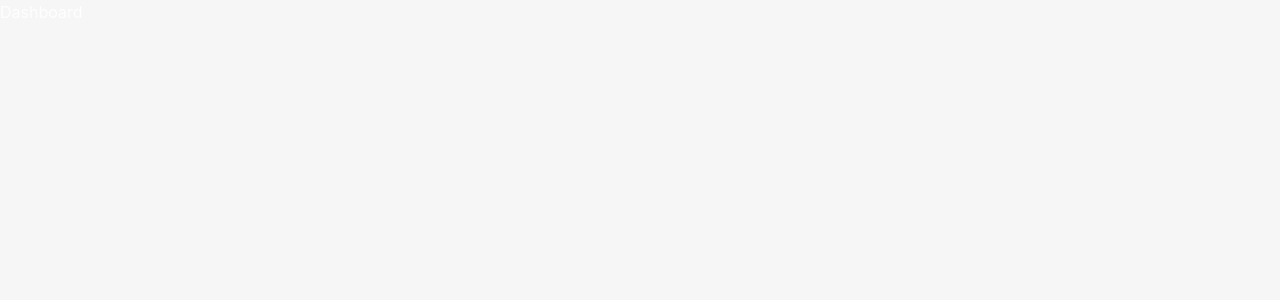
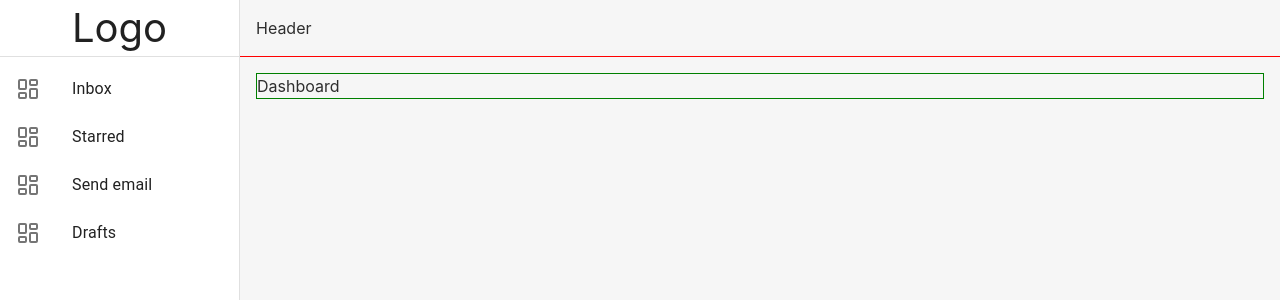
Before and after one commit to SambhajiShinde1234/saas-web-application-smart-agro, a React (Vite) app: page /dashboard in a window 1280 px wide. Shown: the top 300 px of the page. Built offline with nearby package versions, Linux system fonts and the light colour scheme.

Commit message:
update layout

```diff
--- a/src/App.jsx
+++ b/src/App.jsx
@@ -1,12 +1,20 @@
-import React from 'react';
 import { BrowserRouter as Router, Routes, Route } from 'react-router-dom';
 import Dashboard from './pages/dashboard/Dashboard';
+import Layout from './layout/layout';
 
 const App = () => {
   return (
     <Router>
       <Routes>
-        <Route exact path="/dashboard" element={<Dashboard />} />
+        <Route
+          exact
+          path="/dashboard"
+          element={
+            <Layout>
+              <Dashboard />
+            </Layout>
+          }
+        />
       </Routes>
     </Router>
   );
--- a/src/components/icons/DashboardIcon.jsx
+++ b/src/components/icons/DashboardIcon.jsx
@@ -1,5 +1,3 @@
-import React from 'react';
-
 const DashboardIcon = () => {
   return (
     <svg
@@ -9,10 +7,10 @@ const DashboardIcon = () => {
       viewBox="0 0 24 24"
       fill="none"
       stroke="currentColor"
-      stroke-width="2"
-      stroke-linecap="round"
-      stroke-linejoin="round"
-      class="lucide lucide-layout-dashboard"
+      strokeWidth="2"
+      strokeLinecap="round"
+      strokeLinejoin="round"
+      className="lucide lucide-layout-dashboard"
     >
       <rect width="7" height="9" x="3" y="3" rx="1" />
       <rect width="7" height="5" x="14" y="3" rx="1" />
--- /dev/null
+++ b/src/components/icons/HumbergureMenu.jsx
@@ -0,0 +1,22 @@
+const HumbergureMenu = () => {
+  return (
+    <svg
+      xmlns="http://www.w3.org/2000/svg"
+      width="24"
+      height="24"
+      viewBox="0 0 24 24"
+      fill="none"
+      stroke="currentColor"
+      strokeWidth="2"
+      strokeLinecap="round"
+      strokeLinejoin="round"
+      className="lucide lucide-align-justify"
+    >
+      <path d="M3 12h18" />
+      <path d="M3 18h18" />
+      <path d="M3 6h18" />
+    </svg>
+  );
+};
+
+export default HumbergureMenu;
--- a/src/index.css
+++ b/src/index.css
@@ -21,8 +21,8 @@ body {
   -moz-osx-font-smoothing: grayscale;
   font-synthesis: none;
   text-rendering: optimizeLegibility;
-  background: #f6f6f6;
-  color: rgba(255, 255, 255, 0.87);
+  background: #F6F6F6;
+  color: rgba(16, 16, 16, 0.87);
   font-family: Inter, system-ui, Avenir, Helvetica, Arial, sans-serif;
 }
 
--- a/src/layout/components/Header.jsx
+++ b/src/layout/components/Header.jsx
@@ -0,0 +1,7 @@
+const Header = () => {
+  return (
+    <span>Header</span>
+  )
+}
+
+export default Header
--- a/src/layout/components/Sidebar.jsx
+++ b/src/layout/components/Sidebar.jsx
@@ -0,0 +1,42 @@
+import {
+  Box,
+  Divider,
+  List,
+  ListItem,
+  ListItemButton,
+  ListItemIcon,
+  ListItemText,
+} from '@mui/material';
+import DashboardIcon from '../../components/icons/DashboardIcon';
+
+const Sidebar = () => {
+  return (
+    <>
+      <Box
+        sx={{
+          height: '3.5rem',
+          display: 'flex',
+          justifyContent: 'center',
+          alignItems: 'center',
+        }}
+      >
+        <span style={{ fontSize: '40px' }}>Logo</span>
+      </Box>
+      <Divider />
+      <List>
+        {['Inbox', 'Starred', 'Send email', 'Drafts'].map((text, index) => (
+          <ListItem key={text} disablePadding>
+            <ListItemButton>
+              <ListItemIcon>
+                {index % 2 === 0 ? <DashboardIcon /> : <DashboardIcon />}
+              </ListItemIcon>
+              <ListItemText primary={text} />
+            </ListItemButton>
+          </ListItem>
+        ))}
+      </List>
+    </>
+  );
+};
+
+export default Sidebar;
--- a/src/layout/layout.jsx
+++ b/src/layout/layout.jsx
@@ -1,54 +1,35 @@
-import { AppBar, Box, CssBaseline, Divider, Drawer, IconButton, Toolbar, Typography } from '@mui/material';
-import React from 'react';
+/* eslint-disable react/prop-types */
+import { useState } from 'react';
+import {
+  Box,
+  Drawer,
+  IconButton,
+  useTheme,
+  useMediaQuery,
+} from '@mui/material';
+import HumbergureMenu from '../components/icons/HumbergureMenu';
+import Header from './components/Header';
+import Sidebar from './components/Sidebar';
 
 const drawerWidth = 240;
 
+const Layout = ({ children }) => {
+  const [open, setOpen] = useState(false);
+  const theme = useTheme();
+  const isMobileScreen = useMediaQuery(theme.breakpoints.down('md'));
 
-const DrawerHeader = styled('div')(({ theme }) => ({
-  display: 'flex',
-  alignItems: 'center',
-  padding: theme.spacing(0, 1),
-  // necessary for content to be below app bar
-  ...theme.mixins.toolbar,
-  justifyContent: 'flex-end',
-}));
-
-const layout = ({ children }) => {
-    const [open, setOpen] = React.useState(false);
-
-  const handleDrawerOpen = () => {
-    setOpen(true);
-  };
-
-  const handleDrawerClose = () => {
-    setOpen(false);
+  const handleDrawerToggle = () => {
+    setOpen(!open);
   };
 
   return (
-    <Box sx={{ display: 'flex' }}>
-      <CssBaseline />
-      <AppBar position="fixed" open={open}>
-        <Toolbar>
-          <IconButton
-            color="inherit"
-            aria-label="open drawer"
-            onClick={handleDrawerOpen}
-            edge="start"
-            sx={[
-              {
-                mr: 2,
-              },
-              open && { display: 'none' },
-            ]}
-          >
-            '+'
-          </IconButton>
-          <Typography variant="h6" noWrap component="div">
-            Persistent drawer
-          </Typography>
-        </Toolbar>
-      </AppBar>
+    <Box sx={{ display: 'flex', height: '100vh' }}>
+      {/* Drawer (Sidebar) */}
       <Drawer
+        variant={isMobileScreen ? 'temporary' : 'permanent'}
+        open={open}
+        onClose={handleDrawerToggle}
+        ModalProps={{ keepMounted: true }}
         sx={{
           width: drawerWidth,
           flexShrink: 0,
@@ -57,53 +38,36 @@ const layout = ({ children }) => {
             boxSizing: 'border-box',
           },
         }}
-        variant="persistent"
-        anchor="left"
-        open={open}
       >
-        <DrawerHeader>
-          <IconButton onClick={handleDrawerClose}>
-            {theme.direction === 'ltr' ? (
-              <span>*</span>
-            ) : (
-                <span>*</span>
-            )}
-          </IconButton>
-        </DrawerHeader>
-        <Divider />
-        <List>
-          {['Inbox', 'Starred', 'Send email', 'Drafts'].map((text, index) => (
-            <ListItem key={text} disablePadding>
-              <ListItemButton>
-                <ListItemIcon>
-                  {index % 2 === 0 ? <InboxIcon /> : <MailIcon />}
-                </ListItemIcon>
-                <ListItemText primary={text} />
-              </ListItemButton>
-            </ListItem>
-          ))}
-        </List>
+        <Sidebar />
       </Drawer>
-      <Main open={open}>
-        <DrawerHeader />
-        <Typography sx={{ marginBottom: 2 }}>
-          Lorem ipsum dolor sit amet, consectetur adipiscing elit, sed do
-          eiusmod tempor incididunt ut labore et dolore magna aliqua. Rhoncus
-          dolor purus non enim praesent elementum facilisis leo vel. Risus at
-          ultrices mi tempus imperdiet. Semper risus in hendrerit gravida rutrum
-          quisque non tellus. Convallis convallis tellus id interdum velit
-          laoreet id donec ultrices. Odio morbi quis commodo odio aenean sed
-          adipiscing. Amet nisl suscipit adipiscing bibendum est ultricies
-          integer quis. Cursus euismod quis viverra nibh cras. Metus vulputate
-          eu scelerisque felis imperdiet proin fermentum leo. Mauris commodo
-          quis imperdiet massa tincidunt. Cras tincidunt lobortis feugiat
-          vivamus at augue. At augue eget arcu dictum varius duis at consectetur
-          lorem. Velit sed ullamcorper morbi tincidunt. Lorem donec massa sapien
-          faucibus et molestie ac.
-        </Typography>
-      </Main>
+      {/* Main Content */}
+      <Box
+        component="main"
+        sx={{
+          flexGrow: 1,
+          width: `calc(100% - ${drawerWidth}px)`,
+        }}
+      >
+        <Box sx={{ padding: '1rem 1rem', borderBottom: '1px solid red' }}>
+          {isMobileScreen && (
+            <IconButton
+              edge="start"
+              onClick={handleDrawerToggle}
+              aria-label="menu"
+            >
+              <HumbergureMenu />
+            </IconButton>
+          )}
+          {/* Top Navbar */}
+          <Header />
+        </Box>
+        <Box sx={{ border: '1px solid green', margin: '1rem' }}>
+          {children}
+        </Box>
+      </Box>
     </Box>
   );
 };
 
-export default layout;
+export default Layout;
```
